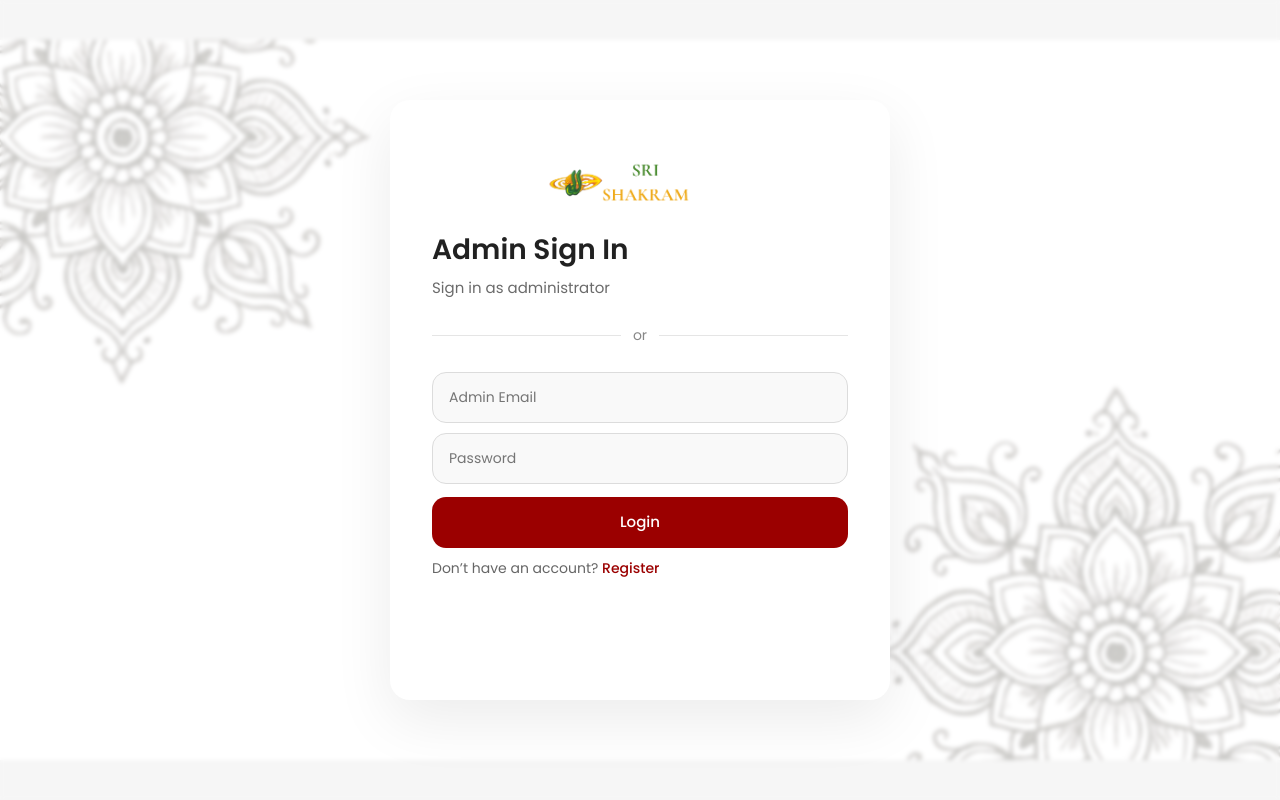
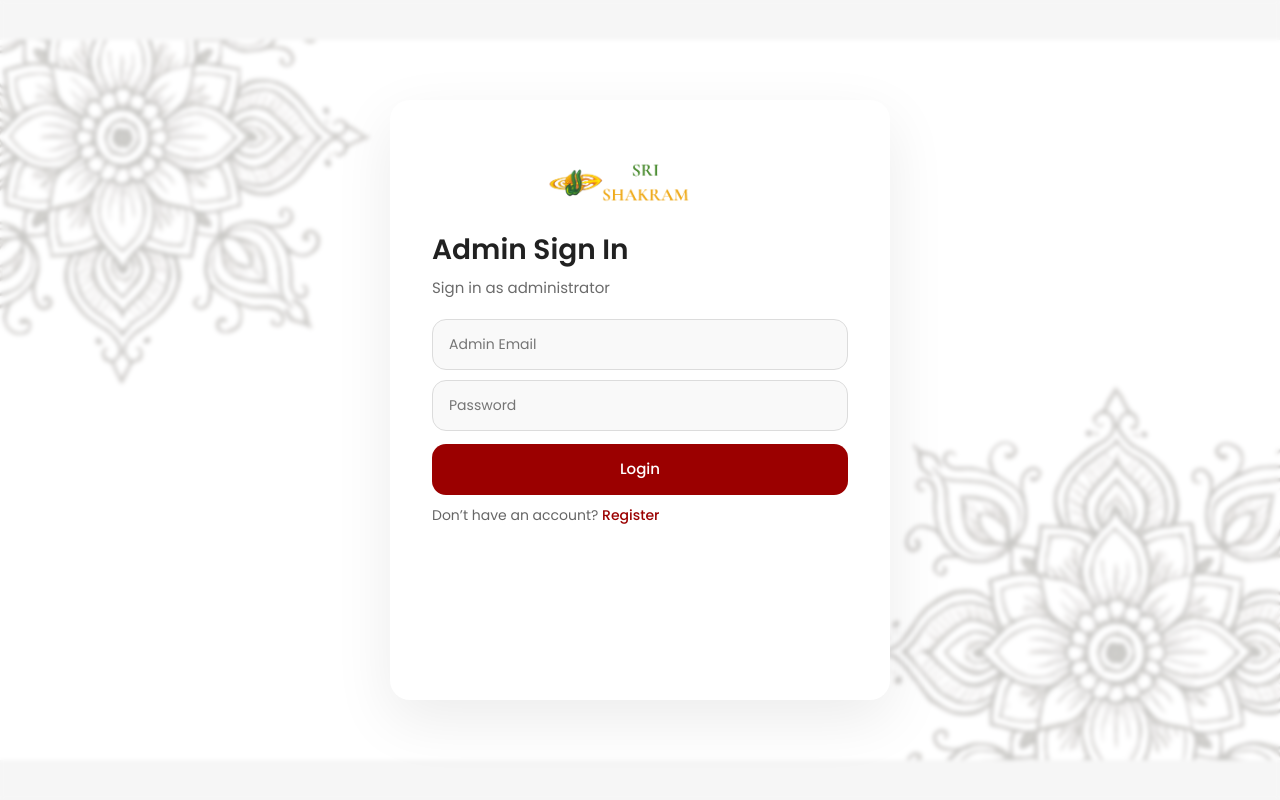
Before and after one commit to kanishkaarunanandh/srishakram, a Vue app: page /admin/auth/login in a window 1280 px wide. Built offline with nearby package versions, Linux system fonts and the light colour scheme; no server answers; sample sign-in values are in the browser's storage.

Commit message:
Project  update new2

```diff
--- a/src/adminfolder/adminlogin.vue
+++ b/src/adminfolder/adminlogin.vue
@@ -17,9 +17,9 @@
         Continue with Google
       </button> -->
 
-      <div class="divider">
+      <!-- <div class="divider">
         <span>or</span>
-      </div>
+      </div> -->
 
       <!-- Email -->
       <input
--- a/src/components/userLogin.vue
+++ b/src/components/userLogin.vue
@@ -16,9 +16,9 @@
         Continue with Google
       </button> -->
 
-      <div class="divider">
+      <!-- <div class="divider">
         <span>or</span>
-      </div>
+      </div> -->
 
       <!-- Email -->
       <input
```
